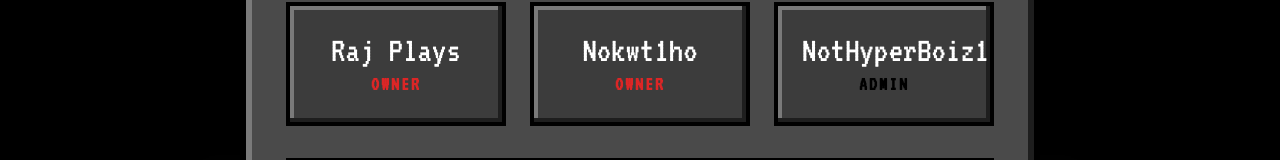
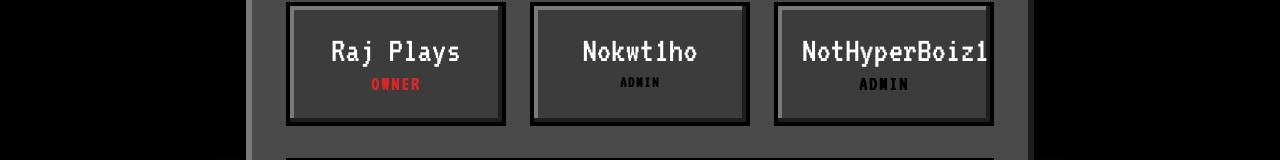
Before and after one commit to Naman-Aggarwal-dev/amazemc, a plain HTML site: page index.html in a window 1280 px wide. Both pictures are taken after a click on the element "THE COUNCIL". Shown: the part 332-492 px from the top of the page. Drawn offline with nearby package versions, Linux system fonts and the light colour scheme.

```diff
--- a/index.html
+++ b/index.html
@@ -530,7 +530,7 @@
                     </div>
                     <div class="staff-card text-center">
                         <h3 class="text-4xl">Nokwt1ho</h3>
-                        <p class="text-red-600 uppercase tracking-widest text-xl font-bold">Owner</p>
+                        <p class="text-black uppercase tracking-widest text-x1 font-bold">Admin</p>
                     </div>
                     <div class="staff-card text-center">
                         <h3 class="text-4xl">NotHyperBoiz1</h3>
```
